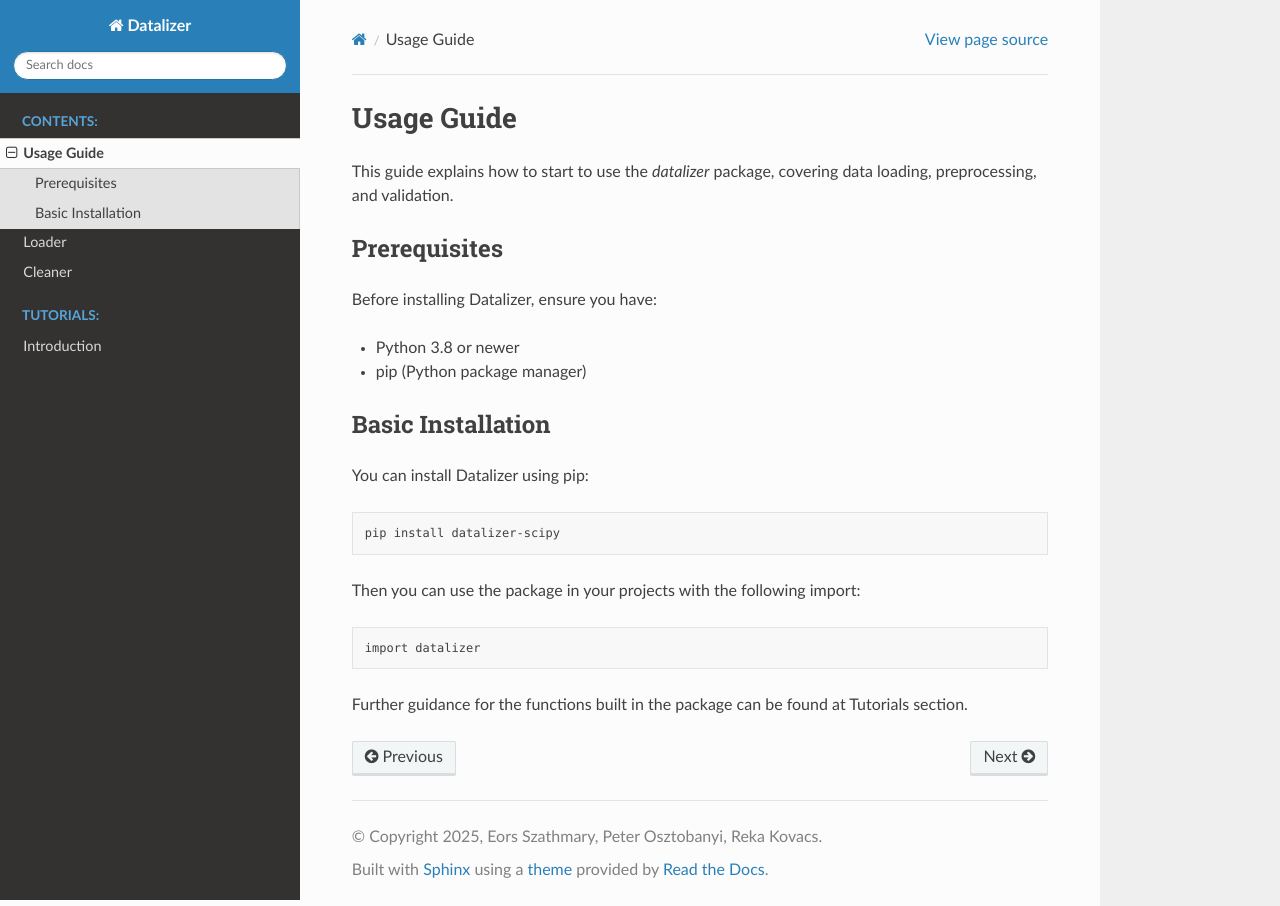
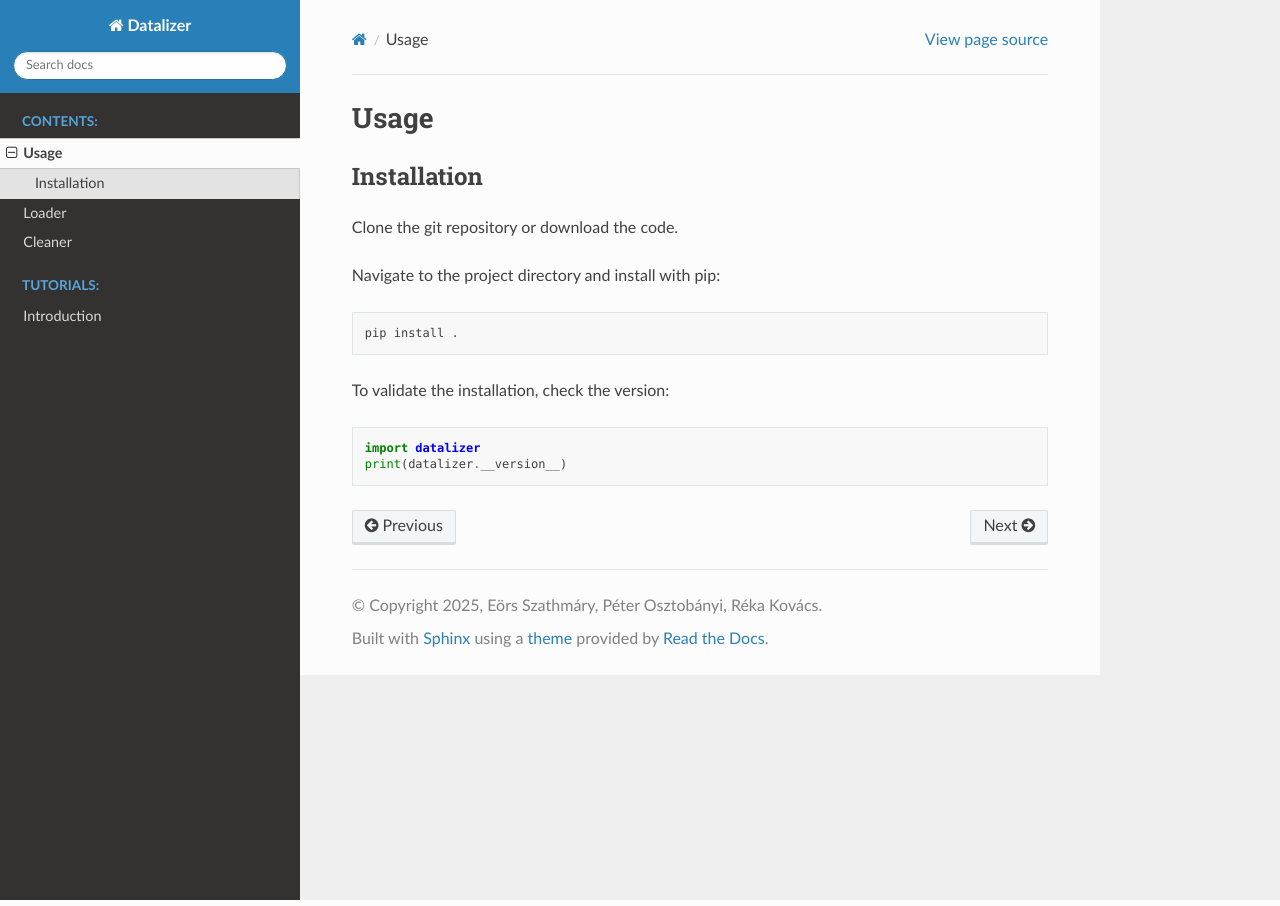
Before and after one commit to eorsjr/datalizer-scipy, a Sphinx documentation site: the page built from docs/source/usage.rst, in a window 1280 px wide. Built offline with Sphinx 7.4.7 and the Read the Docs theme 3.1.0, drawn with Linux system fonts in a browser that asks for light colours.

```diff
--- a/docs/source/conf.py
+++ b/docs/source/conf.py
@@ -8,12 +8,10 @@
 import os
 import sys
 sys.path.insert(0, os.path.abspath("../../src"))  # Add the src path
-sys.path.insert(0, os.path.abspath('../..'))
-sys.path.insert(0, os.path.abspath('../../examples'))
 
 project = 'Datalizer'
-copyright = '2025, Eors Szathmary, Peter Osztobanyi,  Reka Kovacs'
-author = 'Eors Szathmary, Peter Osztobanyi,  Reka Kovacs'
+copyright = '2025, Eörs Szathmáry, Péter Osztobányi, Réka Kovács'
+author = 'Eörs Szathmary, Péter Osztobanyi, Réka Kovács'
 release = '0.0.1'
 
 # -- General configuration ---------------------------------------------------
@@ -24,9 +22,9 @@ extensions = ['sphinx.ext.autodoc',  # For auto-generating docs from docstrings
               'nbsphinx',  # For including Jupyter notebooks
 ]
 
-nbsphinx_require_paths = {
-    'pandoc': False,
-}
+# nbsphinx_require_paths = {
+#     'pandoc': False,
+# }
 templates_path = ['_templates']
 exclude_patterns = []
 
--- a/docs/source/usage.rst
+++ b/docs/source/usage.rst
@@ -1,33 +1,20 @@
-Usage Guide
-================================================================================================
+Usage
+================================================================================
 
-This guide explains how to start to use the `datalizer` package, covering data loading, preprocessing, and validation.
+Installation
+--------------------------------------------------------------------------------
 
+Clone the git repository or download the code.
 
-Prerequisites
-------------------------------------------------------------------------------------------------
-
-Before installing Datalizer, ensure you have:
-
-* Python 3.8 or newer
-* pip (Python package manager)
-
-
-Basic Installation
-------------------------------------------------------------------------------------------------
-
-You can install Datalizer using pip:
+Navigate to the project directory and install with pip:
 
 .. code-block:: bash
 
-    pip install datalizer-scipy
+    pip install .
 
+To validate the installation, check the version:
 
-Then you can use the package in your projects with the following import:
-
-.. code-block:: bash
+.. code-block:: python
 
     import datalizer
-
-
-Further guidance for the functions built in the package can be found at Tutorials section.
+    print(datalizer.__version__)
--- a/pyproject.toml
+++ b/pyproject.toml
@@ -28,7 +28,7 @@ license = {file = "LICENSE.txt"}
 maintainers = [{name = "Eörs Szathmáry", email = "szathmary.eors@hallgato.itk.ppke.hu"}]
 name = "datalizer"
 
-readme = ["README.rst", "README.md"]
+readme = ["README.rst"]
 
 requires-python = ">=3.10"
 version = "0.1.0"
```
Also changed, not shown: README.md (deleted, +0 -1 lines), README.rst (+13 -2 lines), docs/source/cleaner.rst (+6 -36 lines), docs/source/index.rst (+3 -5 lines), docs/source/loader.rst (+6 -17 lines), docs/source/modules.rst (deleted, +0 -40 lines).
